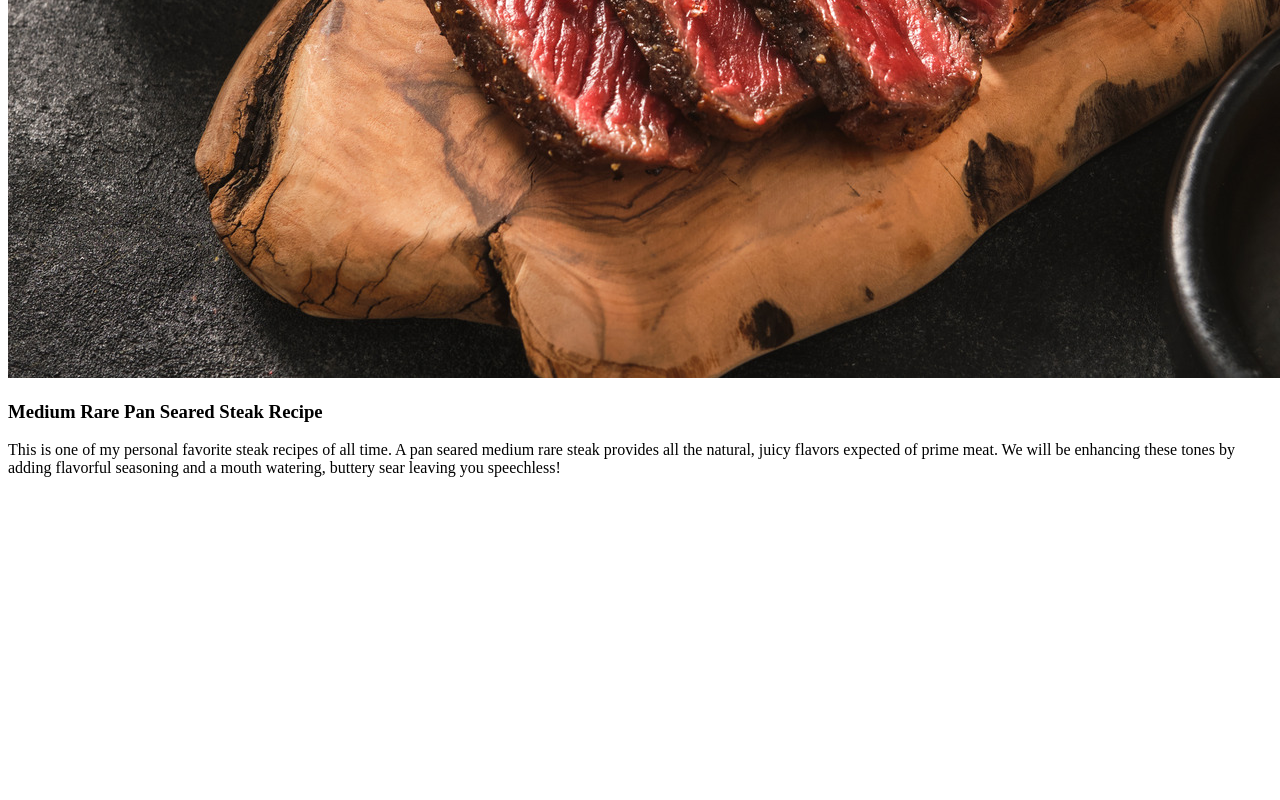
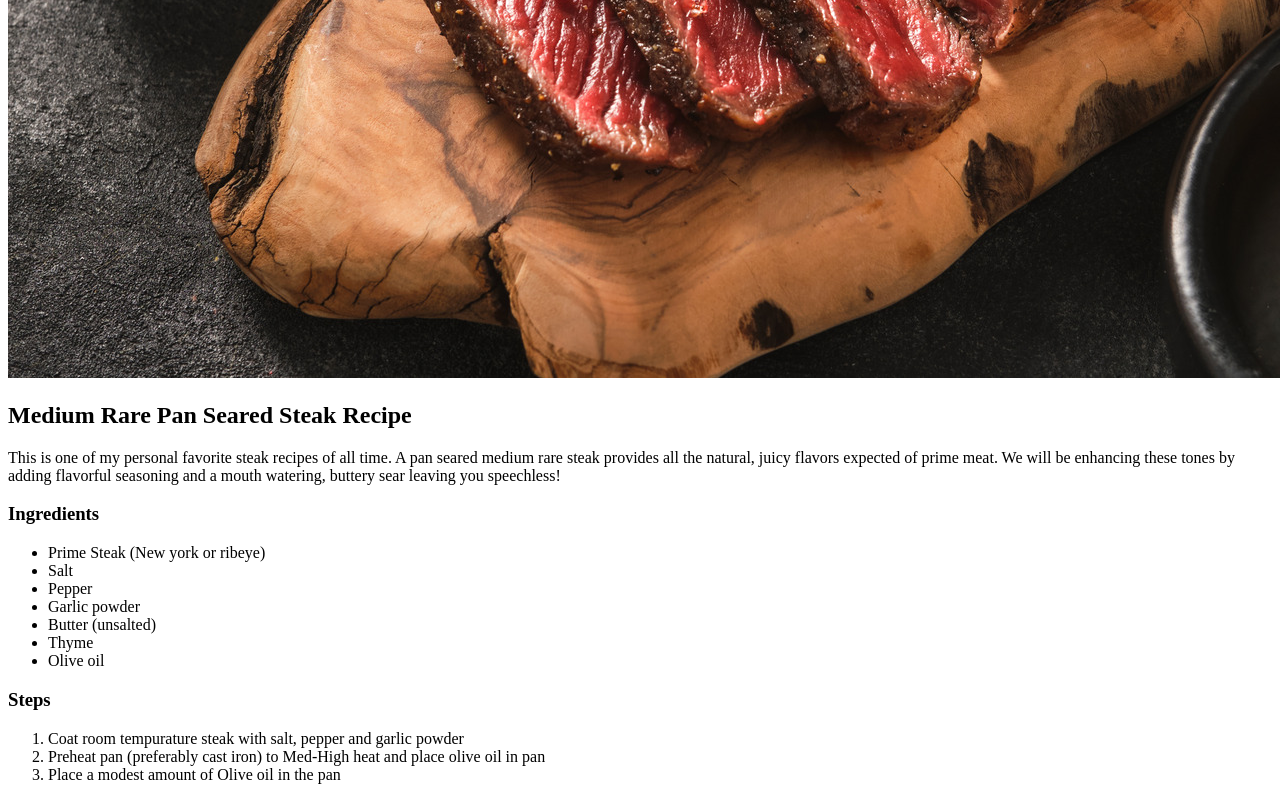
Before and after one commit to xowayne/odin-recipes, a plain HTML site: page recipes/steak.html in a window 1280 px wide. Shown: the part 602-1402 px from the top of the page. Before the commit the page ends 1095 px from the top, so only its background shows below. Drawn offline with Linux system fonts and the light colour scheme.

Commit message:
Add steak.html

```diff
--- a/recipes/steak.html
+++ b/recipes/steak.html
@@ -11,7 +11,7 @@
 
     <img src="./steak.jpg" alt="Steak Image">
 
-    <h3>Medium Rare Pan Seared Steak Recipe</h3>
+    <h2>Medium Rare Pan Seared Steak Recipe</h2>
 
     <P> This is one of my personal favorite steak recipes of all time.
         A pan seared medium rare steak provides all the natural, juicy flavors
@@ -20,5 +20,25 @@
         speechless!
     </P>
 
+    <h3>Ingredients</h3>
+
+    <ul>
+    <li>Prime Steak (New york or ribeye)</li>
+    <li>Salt</li>
+    <li>Pepper</li>
+    <li>Garlic powder</li>
+    <li>Butter (unsalted)</li>
+    <li>Thyme</li>
+    <li>Olive oil</li>
+    </ul>
+
+    <h3>Steps</h3>
+
+    <ol>
+        <li> Coat room tempurature steak with salt, pepper and garlic powder</li>
+        <li> Preheat pan (preferably cast iron) to Med-High heat and place olive oil in pan</li>
+        <li> Place a modest amount of Olive oil in the pan</li>
+    </ol>
+
 </body>
 </html>
```
